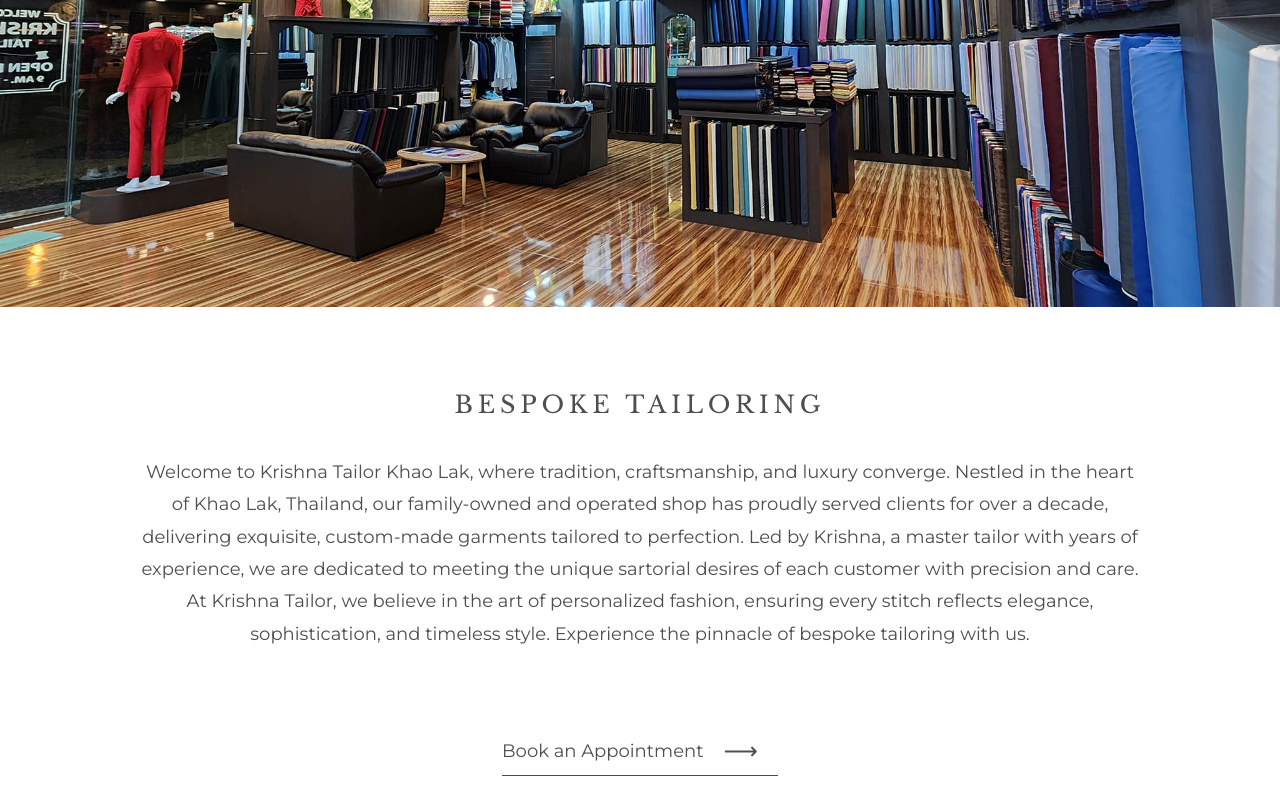
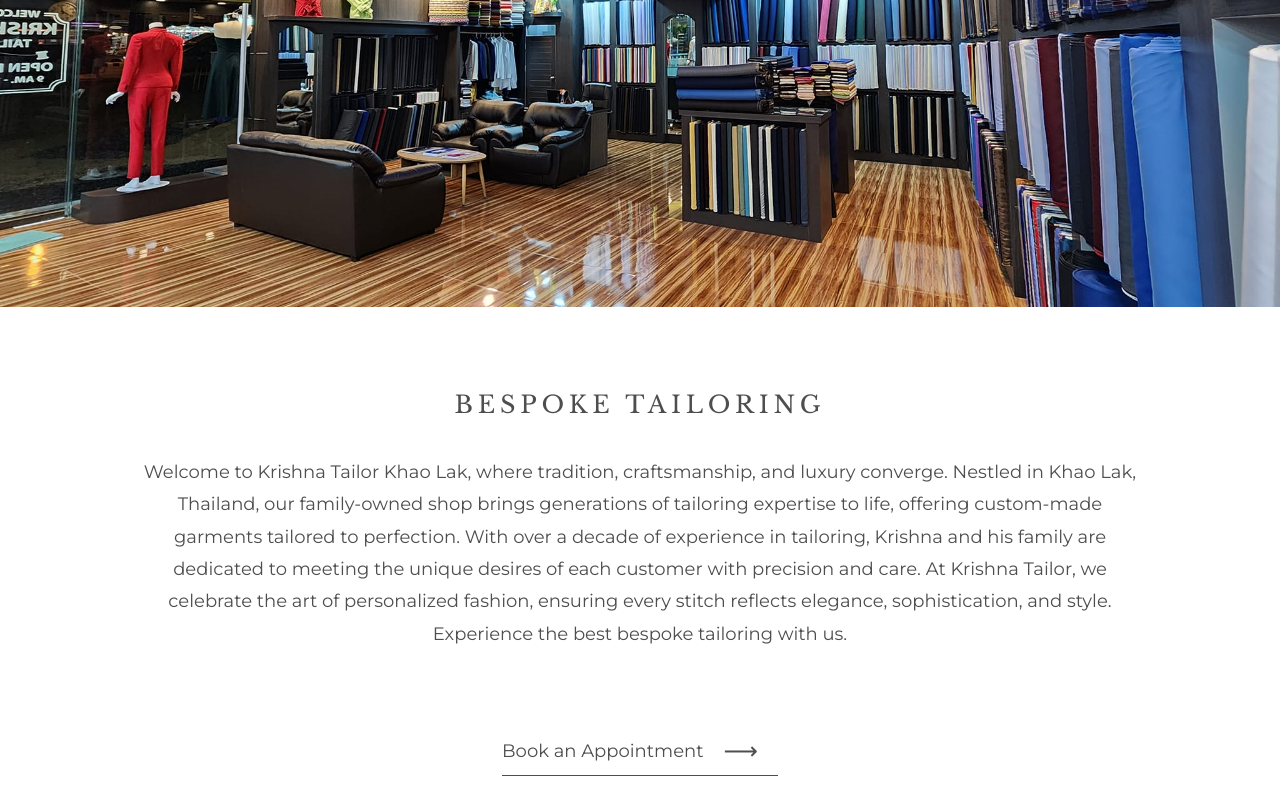
Before and after one commit to aaronnwg/krishna-tailor, a plain HTML site: page index.html in a window 1280 px wide. Shown: the part 372-1172 px from the top of the page. Drawn offline with nearby package versions, Linux system fonts and the light colour scheme.

Commit message:
bespoke tailoring section rewording

```diff
--- a/index.html
+++ b/index.html
@@ -44,9 +44,9 @@
         <section id="bio">
             <br />
             <h2 data-en="BESPOKE TAILORING" data-de="Krishna Tailor Khao Lak">BESPOKE TAILORING</h2>
-            <p data-en="Welcome to Krishna Tailor Khao Lak, where tradition, craftsmanship, and luxury converge. Nestled in the heart of Khao Lak, Thailand, our family-owned and operated shop has proudly served clients for over a decade, delivering exquisite, custom-made garments tailored to perfection. Led by Krishna, a master tailor with years of experience, we are dedicated to meeting the unique sartorial desires of each customer with precision and care. At Krishna Tailor, we believe in the art of personalized fashion, ensuring every stitch reflects elegance, sophistication, and timeless style. Experience the pinnacle of bespoke tailoring with us."
-               data-de="Willkommen bei Krishna Tailor Khao Lak, wo Tradition, Handwerkskunst und Luxus aufeinandertreffen. Im Herzen von Khao Lak, Thailand, gelegen, hat unser familiengeführtes Geschäft seit über einem Jahrzehnt stolz Kunden mit exquisiten, maßgeschneiderten Kleidungsstücken bedient, die bis zur Perfektion gefertigt werden. Unter der Leitung von Krishna, einem Meisterschneider mit jahrelanger Erfahrung, widmen wir uns den einzigartigen sartorialen Wünschen jedes Kunden mit Präzision und Sorgfalt. Bei Krishna Tailor glauben wir an die Kunst der personalisierten Mode und stellen sicher, dass jeder Stich Eleganz, Raffinesse und zeitlosen Stil widerspiegelt. Erleben Sie bei uns den Höhepunkt der Maßschneiderei.">
-                Welcome to Krishna Tailor Khao Lak, where tradition, craftsmanship, and luxury converge. Nestled in the heart of Khao Lak, Thailand, our family-owned and operated shop has proudly served clients for over a decade, delivering exquisite, custom-made garments tailored to perfection. Led by Krishna, a master tailor with years of experience, we are dedicated to meeting the unique sartorial desires of each customer with precision and care. At Krishna Tailor, we believe in the art of personalized fashion, ensuring every stitch reflects elegance, sophistication, and timeless style. Experience the pinnacle of bespoke tailoring with us.
+            <p data-en="Welcome to Krishna Tailor Khao Lak, where tradition, craftsmanship, and luxury converge. Nestled in Khao Lak, Thailand, our family-owned shop brings generations of tailoring expertise to life, offering custom-made garments tailored to perfection. With over a decade of experience in tailoring, Krishna and his family are dedicated to meeting the unique desires of each customer with precision and care. At Krishna Tailor, we celebrate the art of personalized fashion, ensuring every stitch reflects elegance, sophistication, and style. Experience the best bespoke tailoring with us."
+               data-de="Willkommen bei Krishna Tailor Khao Lak, wo Tradition, Handwerkskunst und Luxus aufeinandertreffen. Im Herzen von Khao Lak, Thailand, erweckt unser familiengeführtes Geschäft Generationen von Schneiderkunst zum Leben und bietet maßgeschneiderte Kleidung, die perfekt angepasst wird. Mit über einem Jahrzehnt Erfahrung im Schneiderhandwerk widmen sich Krishna und seine Familie mit Präzision und Sorgfalt den individuellen Wünschen jedes Kunden. Bei Krishna Tailor feiern wir die Kunst der persönlichen Mode, bei der jeder Stich Eleganz, Raffinesse und Stil verkörpert. Erleben Sie das Beste an maßgeschneidertem Schneiderhandwerk bei uns.">
+               Welcome to Krishna Tailor Khao Lak, where tradition, craftsmanship, and luxury converge. Nestled in Khao Lak, Thailand, our family-owned shop brings generations of tailoring expertise to life, offering custom-made garments tailored to perfection. With over a decade of experience in tailoring, Krishna and his family are dedicated to meeting the unique desires of each customer with precision and care. At Krishna Tailor, we celebrate the art of personalized fashion, ensuring every stitch reflects elegance, sophistication, and style. Experience the best bespoke tailoring with us.
             </p>
             <br />
             <br />
```
